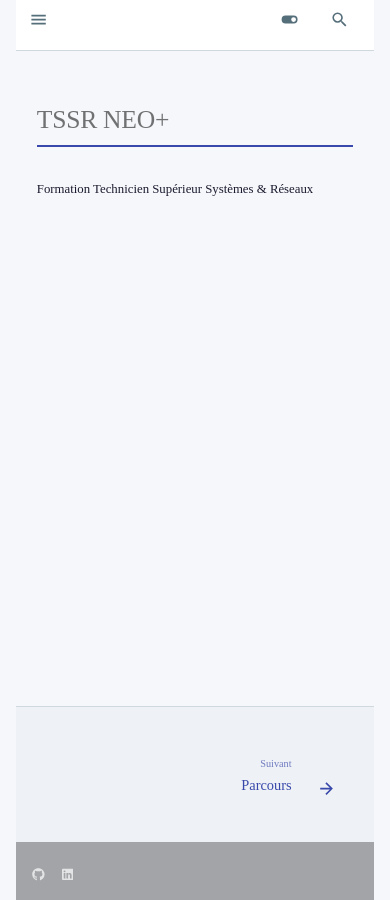
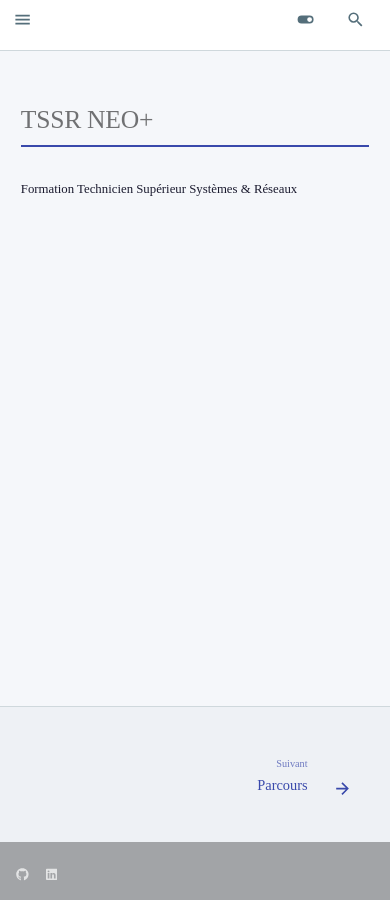
Before and after one commit to sk34pk25/TSSR_Hermes, an MkDocs documentation site: the page built from docs/index.md, in a window 390 px wide. Built offline with MkDocs 1.6.1 and Material for MkDocs 9.7.7, drawn with Linux system fonts in a browser that asks for light colours; comment, search, counter and statistics services are not loaded.

Commit message:
fix: responsive — supprimer overrides Material (body max-width, display:none sidebar, display:block nav, custom_dir, navigation.expand)

```diff
--- a/docs/assets/stylesheets/base.css
+++ b/docs/assets/stylesheets/base.css
@@ -12,9 +12,6 @@ body {
   line-height: 1.6;
   color: var(--tssr-text, #1a1a2e);
   background-color: var(--tssr-bg, #f5f7fa);
-  max-width: var(--tssr-max-width, 1100px);
-  margin: 0 auto;
-  padding: 0 var(--tssr-space-md, 16px);
 }
 
 /* --- Titres --- */
@@ -112,9 +109,9 @@ img {
 }
 
 /* --- Scroll horizontal sécurisé --- */
-.md-types__table table,
-.md-types__table pre,
-.md-types__table pre.md-code__content {
+.md-typeset table,
+.md-typeset pre,
+.md-typeset pre.md-code__pre {
   overflow-x: auto;
   -webkit-overflow-scrolling: touch;
 }
--- a/docs/assets/stylesheets/navigation.css
+++ b/docs/assets/stylesheets/navigation.css
@@ -147,7 +147,6 @@
   padding: 6px 12px;
   border-radius: var(--tssr-radius-sm, 4px);
   margin: 1px 0;
-  display: block;
   transition: background-color var(--tssr-transition, 200ms) ease,
               color var(--tssr-transition, 200ms) ease;
   font-weight: 400;
@@ -421,8 +420,8 @@
 .md-nav,
 .md-footer,
 .md-search__form,
-.md-types__table,
-.md-types__pre {
+.md-typeset table,
+.md-typeset pre {
   transition: background-color var(--tssr-transition, 200ms) ease,
               color var(--tssr-transition, 200ms) ease,
               border-color var(--tssr-transition, 200ms) ease;
@@ -437,8 +436,8 @@
   .md-nav,
   .md-footer,
   .md-search__form,
-  .md-types__table,
-  .md-types__pre,
+  .md-typeset table,
+  .md-typeset pre,
   .md-nav__link {
     transition: none;
   }
--- a/docs/assets/stylesheets/responsive.css
+++ b/docs/assets/stylesheets/responsive.css
@@ -31,34 +31,17 @@
    Mobile — sidebar dans drawer, recherche adaptative
    ----------------------------------------------------------------------- */
 @media screen and (max-width: 768px) {
-  /* Sidebar gauche — le drawer Material la gère nativement */
-  .md-sidebar--primary {
-    display: none;
-  }
-
   /* Contenu — padding réduit */
   .md-content {
     padding: 16px 12px;
   }
 
-  /* Navigation précédent/suivant — empilée */
+  /* Navigation précédent/suivant */
   .md-footer__link {
     padding: 12px;
   }
 
-  /* Tableaux — scrollable dans leur conteneur */
-  .md-typeset .table-wrapper {
-    overflow-x: auto;
-    -webkit-overflow-scrolling: touch;
-  }
-
-  /* Pré — scrollable */
-  .md-typeset pre {
-    overflow-x: auto;
-    -webkit-overflow-scrolling: touch;
-  }
-
-  /* Zones tactules minimum */
+  /* Zones tactiles minimum */
   .md-nav__link,
   .md-header__button,
   .md-footer__link {
--- a/mkdocs.yml
+++ b/mkdocs.yml
@@ -36,7 +36,6 @@ theme:
     - navigation.path
     - navigation.tracking
     - navigation.sections
-    - navigation.expand
     - navigation.prune
     - search.suggest
     - search.highlight
@@ -49,7 +48,6 @@ theme:
   icon:
     repo: fontawesome/brands/github
     logo: material/school
-  custom_dir: docs/assets
 
 extra_css:
   - assets/stylesheets/tokens.css
```
